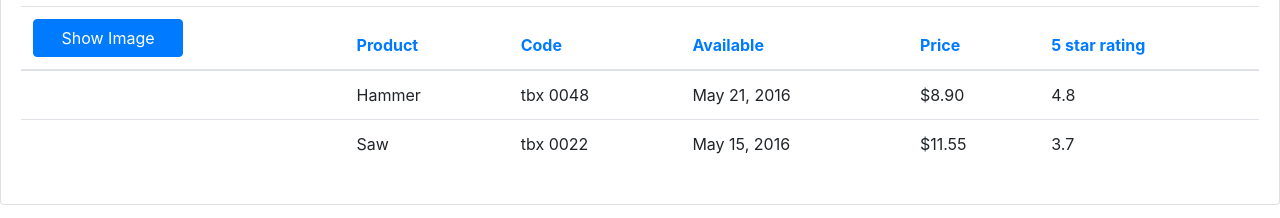
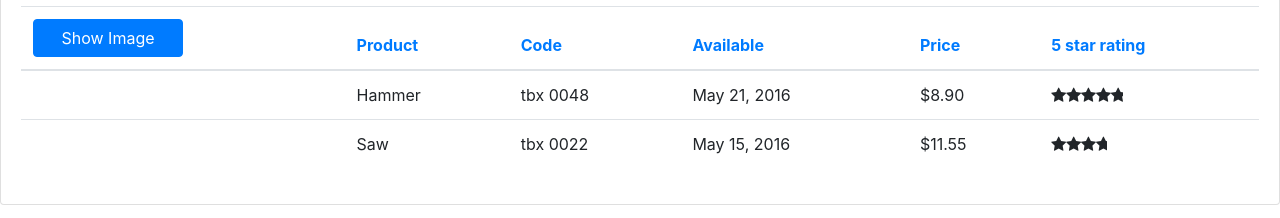
Before and after one commit to KaustubhD/Pluralsight, an Angular app in the folder Angular-Getting Started/: page / in a window 1280 px wide. Shown: the part 202-420 px from the top of the page. Built offline with nearby package versions, Linux system fonts and the light colour scheme.

Commit message:
Module 5

```diff
--- a/Angular-Getting Started/src/app/app.module.ts
+++ b/Angular-Getting Started/src/app/app.module.ts
@@ -5,12 +5,14 @@ import { FormsModule } from '@angular/forms';
 import { AppComponent } from './app.component';
 import { ProductListComponent } from './products/product-list.component';
 import { AddSpaces } from './shared/addSpaces.pipe';
+import { StarComponent } from './shared/star.component';
 
 @NgModule({
   declarations: [
     AppComponent,
     ProductListComponent,
-    AddSpaces
+    AddSpaces,
+    StarComponent
   ],
   imports: [
     BrowserModule,
--- a/Angular-Getting Started/src/app/products/product-list.component.html
+++ b/Angular-Getting Started/src/app/products/product-list.component.html
@@ -58,7 +58,7 @@
             <td>{{ product.productCode | lowercase | AddSpaces:'-'}}</td>
             <td>{{ product.releaseDate }}</td>
             <td>{{ product.price | currency:'USD':'symbol':'1.2-2' }}</td>
-            <td>{{ product.starRating }}</td>
+            <td><pm-star [rating]='product.starRating' (ratingClicked)="onRatingClicked($event)"></pm-star></td>
           </tr>
         </tbody>
       </table>
--- a/Angular-Getting Started/src/app/products/product-list.component.ts
+++ b/Angular-Getting Started/src/app/products/product-list.component.ts
@@ -47,6 +47,9 @@ export class ProductListComponent implements OnInit{
     this.filteredProducts = this.products;
     this._filterString = 'hello';
   }
+  onRatingClicked(message: string): void{
+    this.pageTitle = 'Product List ' + message
+  }
   filterProds(val: string): IProducts[]{
     val = val.toLocaleLowerCase()
     return this.products.filter((prod: IProducts) => prod.productName.toLocaleLowerCase().indexOf(val) !== -1)
--- a/Angular-Getting Started/src/app/shared/star.component.html
+++ b/Angular-Getting Started/src/app/shared/star.component.html
@@ -1,6 +1,7 @@
 <div class="crop"
      [style.width.px]="starWidth"
-     [title]="rating">
+     [title]="rating"
+     (click)="onClick()">
   <div style="width: 75px">
     <span class="fa fa-star"></span>
     <span class="fa fa-star"></span>
--- a/Angular-Getting Started/src/app/shared/star.component.ts
+++ b/Angular-Getting Started/src/app/shared/star.component.ts
@@ -1,14 +1,18 @@
-import { Component, OnChanges } from "@angular/core";
+import { Component, OnChanges, Input, Output, EventEmitter } from "@angular/core";
 
 @Component({
   selector: 'pm-star',
-  templateUrl: './start.component.html',
+  templateUrl: './star.component.html',
   styleUrls: ['./star.component.css']
 })
 export class StarComponent implements OnChanges{
-  rating: number = 4;
+  @Input() rating: number;
+  @Output() ratingClicked: EventEmitter<string> = new EventEmitter<string>();
   starWidth: number;
   ngOnChanges(){
     this.starWidth = this.rating * 75 / 5
   }
+  onClick(): void{
+    this.ratingClicked.emit(`Rating of ${this.rating} is clicked`)
+  }
 }
```
